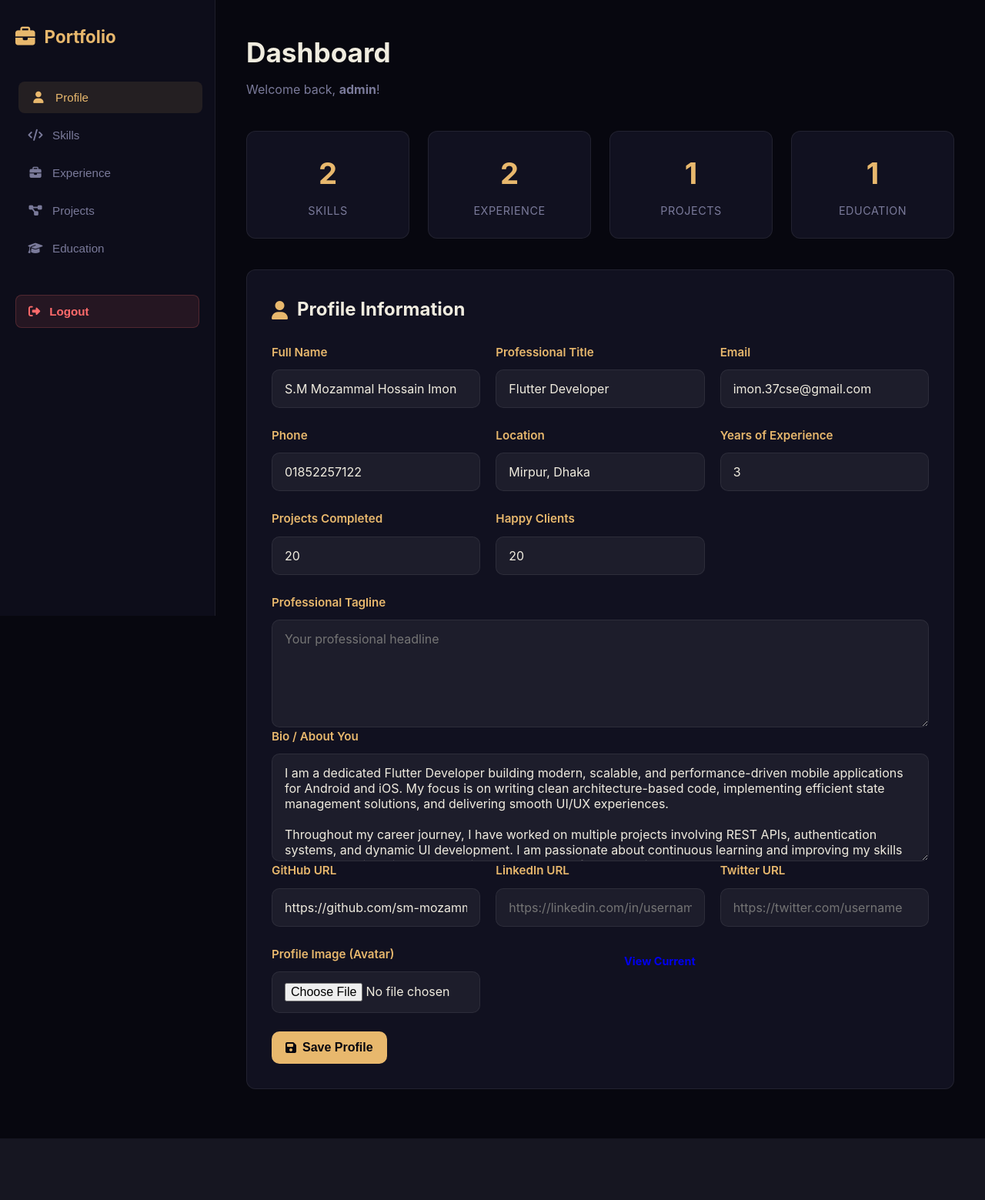
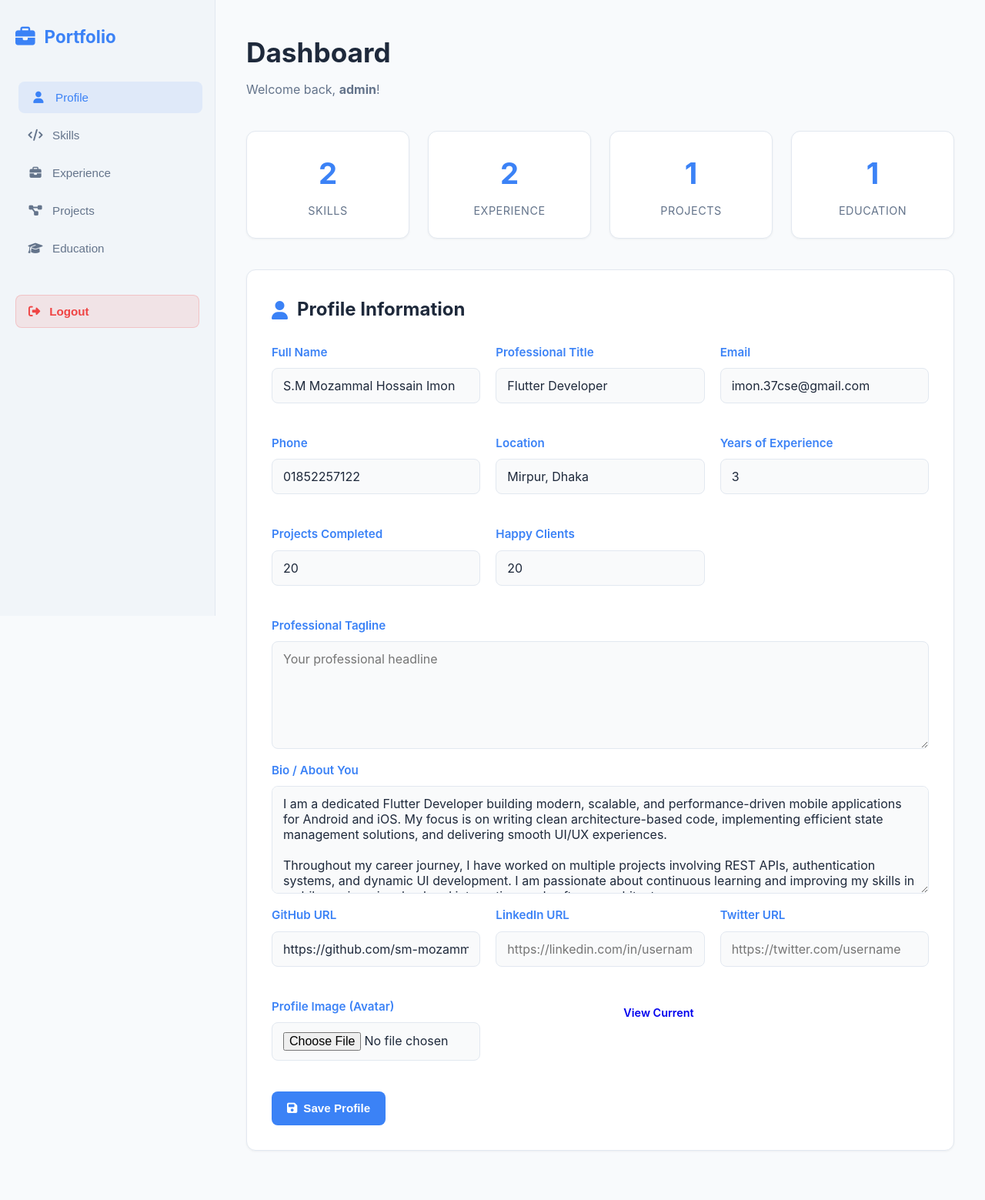
Before and after one commit to sm-mozammal/protfolio_website, a Django app: page /portfolio/admin/dashboard/ in a window 1280 px wide. Shown: the whole page at 77% size. Before the commit the page ends 1479 px from the top, so only its background shows below. Run offline with Django 4.2, Linux system fonts and the light colour scheme; a user stored in the database is signed in; data comes from the database, SQL or seed files in the repository; some libraries are stand-ins or nearby versions.

Commit message:
Make the admin pannel light them

```diff
--- a/templates/portfolio/admin_dashboard_complete.html
+++ b/templates/portfolio/admin_dashboard_complete.html
@@ -13,16 +13,16 @@
       }
 
       :root {
-        --primary: #e8b86d;
-        --secondary: #c9935a;
-        --success: #5cdb7a;
-        --danger: #ff6b6b;
-        --dark-bg: #07070f;
-        --dark-card: #111120;
-        --dark-sidebar: #0d0d1a;
-        --text-light: #f0ecdf;
-        --text-muted: #7a7a9a;
-        --border-color: rgba(255, 255, 255, 0.07);
+        --primary: #3b82f6;
+        --secondary: #2563eb;
+        --success: #10b981;
+        --danger: #ef4444;
+        --light-bg: #f8fafc;
+        --light-card: #ffffff;
+        --light-sidebar: #f1f5f9;
+        --text-dark: #1e293b;
+        --text-muted: #64748b;
+        --border-color: #e2e8f0;
       }
 
       html,
@@ -32,8 +32,8 @@
 
       body {
         font-family: -apple-system, BlinkMacSystemFont, 'Segoe UI', 'Roboto', 'Oxygen', 'Ubuntu', 'Cantarell', sans-serif;
-        background-color: var(--dark-bg);
-        color: var(--text-light);
+        background-color: var(--light-bg);
+        color: var(--text-dark);
         line-height: 1.6;
         overflow-x: hidden;
       }
@@ -45,7 +45,7 @@
       }
 
       .sidebar {
-        background-color: var(--dark-sidebar);
+        background-color: var(--light-sidebar);
         border-right: 1px solid var(--border-color);
         padding: 30px 20px;
         position: fixed;
@@ -62,7 +62,7 @@
         margin-bottom: 40px;
         font-size: 1.4rem;
         font-weight: 700;
-        color: var(--text-light);
+        color: var(--text-dark);
       }
 
       .sidebar-brand i {
@@ -115,8 +115,8 @@
         gap: 12px;
         padding: 12px 16px;
         color: var(--danger);
-        background-color: rgba(255, 107, 107, 0.1);
-        border: 1px solid rgba(255, 107, 107, 0.2);
+        background-color: rgba(239, 68, 68, 0.1);
+        border: 1px solid rgba(239, 68, 68, 0.2);
         border-radius: 8px;
         cursor: pointer;
         font-weight: 600;
@@ -147,6 +147,7 @@
         font-size: 2.2rem;
         font-weight: 700;
         margin-bottom: 8px;
+        color: var(--text-dark);
       }
       .dashboard-header p {
         color: var(--text-muted);
@@ -161,18 +162,20 @@
       }
 
       .stat-card {
-        background-color: var(--dark-card);
+        background-color: var(--light-card);
         border: 1px solid var(--border-color);
         border-radius: 12px;
         padding: 24px;
         text-align: center;
         transition: all 0.2s ease;
         min-width: 0;
+        box-shadow: 0 1px 3px rgba(0, 0, 0, 0.05);
       }
 
       .stat-card:hover {
         border-color: var(--primary);
         transform: translateY(-3px);
+        box-shadow: 0 10px 25px rgba(59, 130, 246, 0.1);
       }
       .stat-number {
         font-size: 2.4rem;
@@ -195,12 +198,13 @@
       }
 
       .card {
-        background-color: var(--dark-card);
+        background-color: var(--light-card);
         border: 1px solid var(--border-color);
         border-radius: 12px;
         padding: 32px;
         margin-bottom: 24px;
         min-width: 0;
+        box-shadow: 0 1px 3px rgba(0, 0, 0, 0.05);
       }
 
       .card h2 {
@@ -209,6 +213,7 @@
         display: flex;
         align-items: center;
         gap: 12px;
+        color: var(--text-dark);
       }
 
       .card h2 i {
@@ -236,10 +242,11 @@
         display: flex;
         flex-direction: column;
         min-width: 0;
+        margin-bottom: 16px;
       }
 
       .form-group label {
-        margin-bottom: 10px;
+        margin-bottom: 8px;
         color: var(--primary);
         font-weight: 600;
         font-size: 0.95rem;
@@ -251,14 +258,14 @@
         width: 100%;
         max-width: 100%;
         min-width: 0;
-        padding: 14px 16px;
-        background-color: rgba(255, 255, 255, 0.05);
-        border: 1px solid var(--border-color);
-        border-radius: 10px;
-        color: var(--text-light);
+        padding: 12px 14px;
+        background-color: #f9fafb;
+        border: 1.5px solid var(--border-color);
+        border-radius: 8px;
+        color: var(--text-dark);
         font-family: inherit;
         font-size: 1rem;
-        min-height: 48px;
+        min-height: 44px;
         transition: all 0.2s ease;
       }
 
@@ -271,33 +278,35 @@
       .form-group textarea:focus,
       .form-group select:focus {
         outline: none;
-        background-color: rgba(232, 184, 109, 0.1);
+        background-color: #ffffff;
         border-color: var(--primary);
-        box-shadow: 0 0 0 3px rgba(232, 184, 109, 0.12);
+        box-shadow: 0 0 0 3px rgba(59, 130, 246, 0.1);
       }
 
       .btn {
-        padding: 12px 18px;
+        padding: 11px 20px;
         border: none;
-        border-radius: 10px;
+        border-radius: 8px;
         cursor: pointer;
-        font-weight: 700;
-        font-size: 1rem;
+        font-weight: 600;
+        font-size: 0.95rem;
         transition: all 0.2s ease;
         display: inline-flex;
         align-items: center;
         gap: 8px;
         text-decoration: none;
         white-space: nowrap;
+        min-height: 44px;
       }
 
       .btn-primary {
         background-color: var(--primary);
-        color: var(--dark-bg);
+        color: white;
       }
       .btn-primary:hover {
         background-color: var(--secondary);
         transform: translateY(-2px);
+        box-shadow: 0 8px 20px rgba(59, 130, 246, 0.3);
       }
 
       .btn-danger {
@@ -309,8 +318,9 @@
       }
 
       .btn-small {
-        padding: 9px 12px;
+        padding: 8px 14px;
         font-size: 0.9rem;
+        min-height: auto;
       }
 
       .items-list {
```
Also changed, not shown: other parts of templates/portfolio/admin_dashboard_complete.html (+18 -10 lines), templates/portfolio/index.html (+6 -6 lines).
